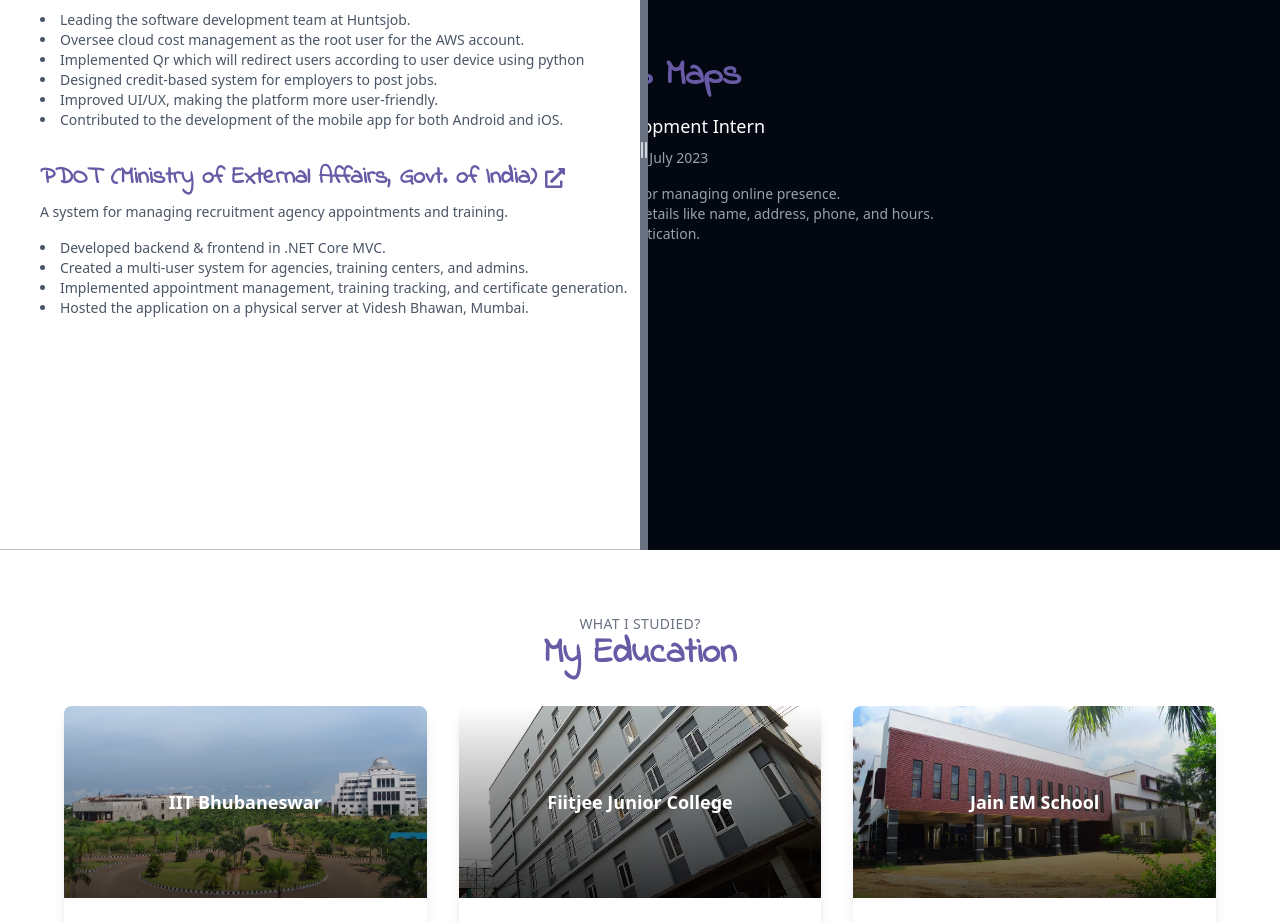
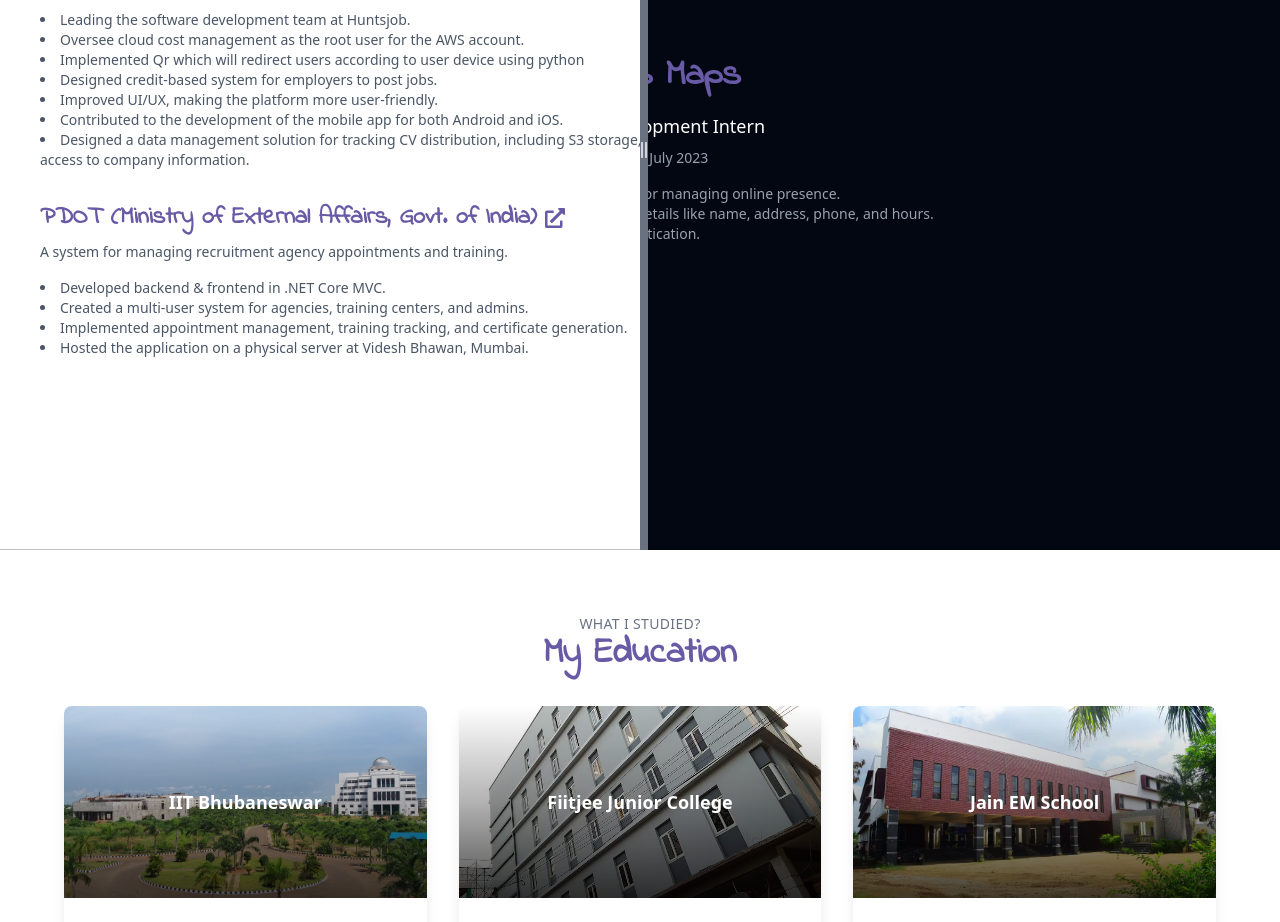
Before and after one commit to arjunv2003/Portfolio, a React (Vite) app: page / in a window 1280 px wide. Shown: the part 1560-2482 px from the top of the page. Built offline with nearby package versions, Linux system fonts and the light colour scheme.

Commit message:
Added Expirence

```diff
--- a/src/components/Experience.jsx
+++ b/src/components/Experience.jsx
@@ -20,6 +20,7 @@ const experiences = [
           "Designed credit-based system for employers to post jobs.",
           "Improved UI/UX, making the platform more user-friendly.",
           "Contributed to the development of the mobile app for both Android and iOS.",
+          "Designed a data management solution for tracking CV distribution, including S3 storage, unique link generation, and database updates to record client downloads, providing client access to company information.",
         ],
       },
       {
```
